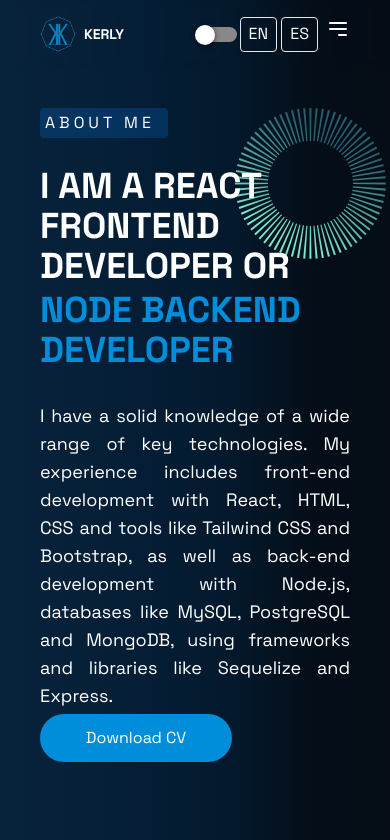
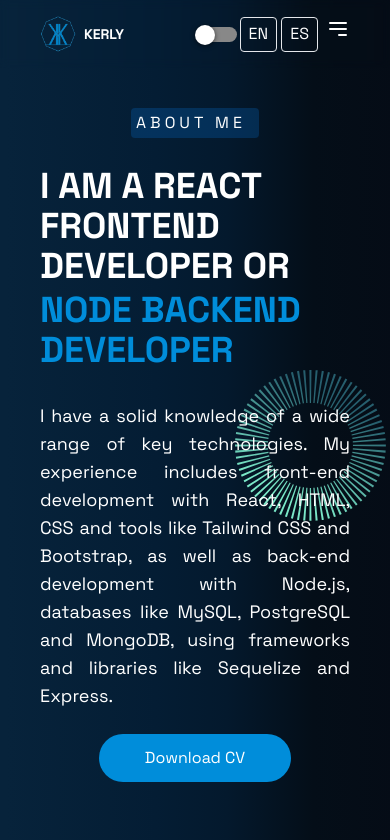
Before and after one commit to KerlyVanesaSarrias/portfolio, a React (Vite) app: page /about-me in a window 390 px wide. Shown: the top 840 px of the page. Built offline with nearby package versions, Linux system fonts and the light colour scheme.

Commit message:
center button

```diff
--- a/src/pages/AboutMePage.jsx
+++ b/src/pages/AboutMePage.jsx
@@ -33,13 +33,13 @@ const education = t("education", { returnObjects: true });
             <img className=" rounded-3xl" src={LogoImg} alt="" />
           </div>
         </div>
-        <div className=' order-1 md:order-2 flex flex-col gap-1 md:w-3/5 md:pr-24 w-full '>
+        <div className=' order-1 md:order-2 flex flex-col justify-center items-center gap-1 md:w-3/5 md:pr-24 w-full '>
           <div className='absolute md:top-28 top-30 right-1   -z-30 '><img src={effect2} alt="Logo" /></div>
           <h1 className="brand w-32 ">{t("about.title")}</h1>
           <h2 className="  dark-text mt-6 font-bold uppercase text-4xl 2xl:text-7xl  ">{t("about.head1")}</h2>
           <h3 className="  dark-text  font-bold uppercase text-[#008DDA] text-4xl 2xl:text-7xl  ">{t("about.head2")} </h3>
           <p className=" dark-text  text-lg  2xl:text-3xl mt-7 text-justify  ">{t("about.description")}</p>
-          <Button onClick={handleDownload} className="md:mt-10 " color="primary" size="small" isRounded>{t("about.downloadCV")}</Button>
+          <Button onClick={handleDownload} className="md:mt-10  mt-5" color="primary" size="small" isRounded>{t("about.downloadCV")}</Button>
         </div>
       </div>
 
```
